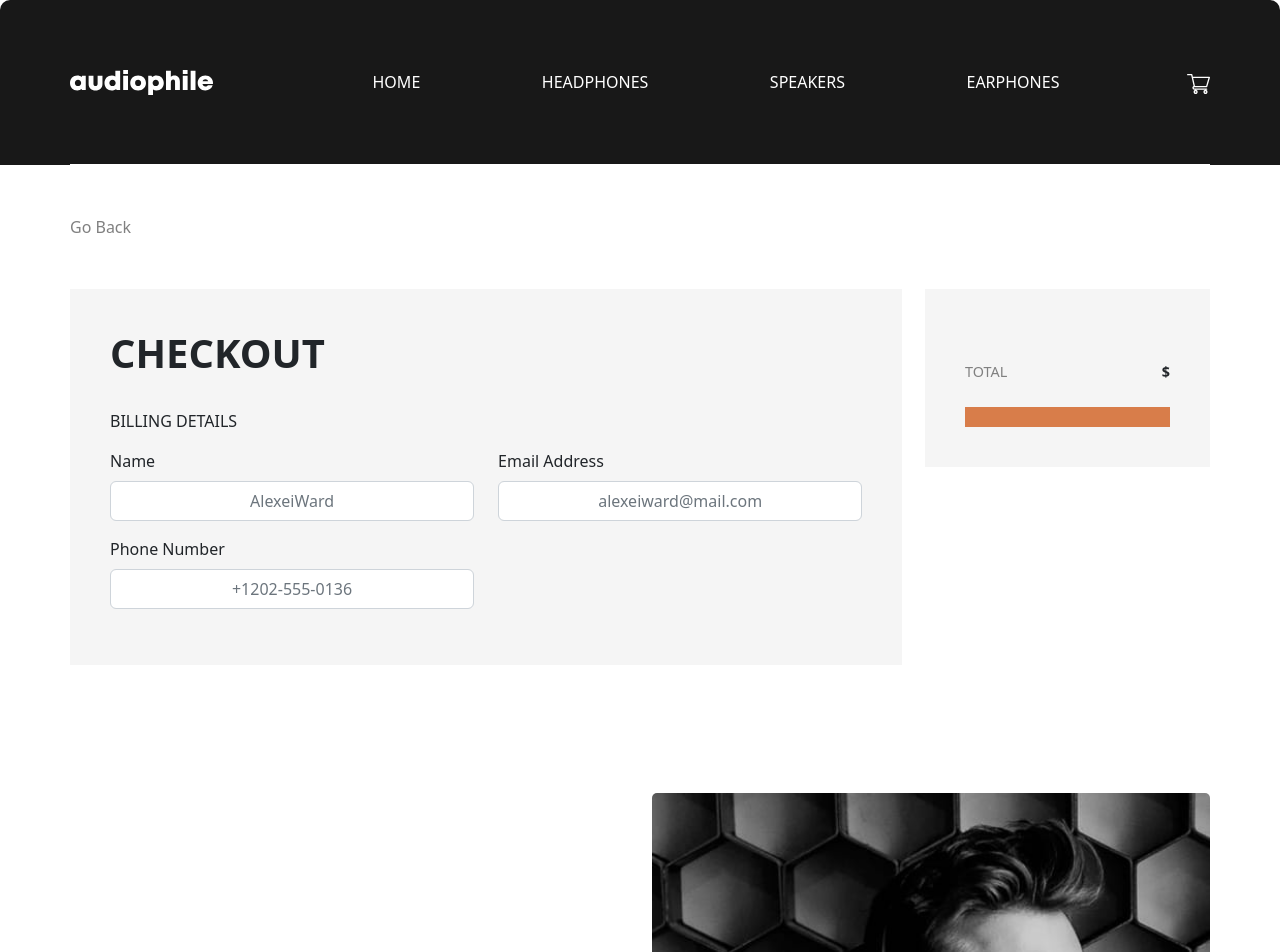
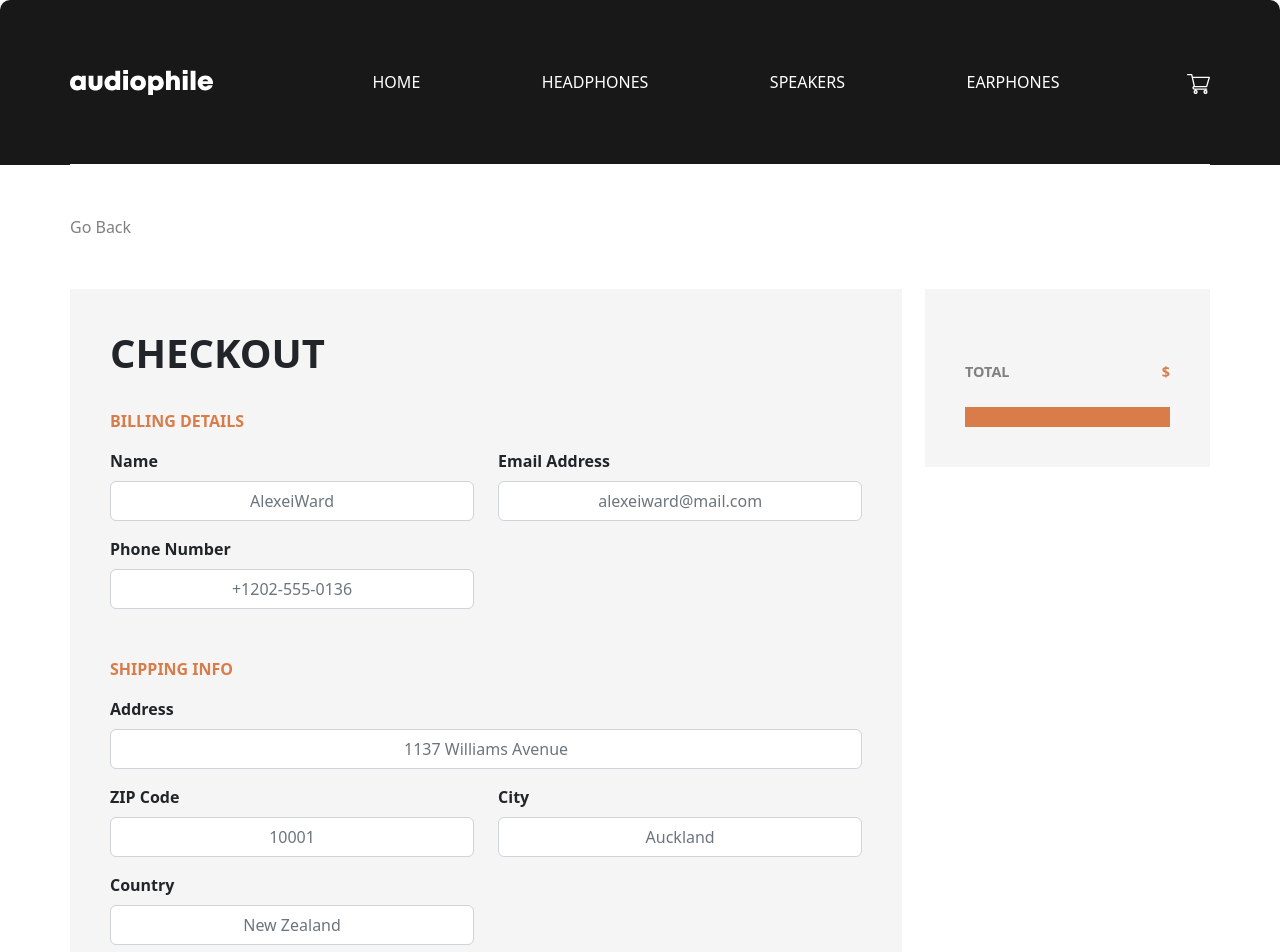
Before and after one commit to AnWang719/Audiophile, a React (Create React App) app: page /checkOut in a window 1280 px wide. Shown: the top 952 px of the page. Built offline with nearby package versions, Linux system fonts and the light colour scheme.

Commit message:
working on checkout

```diff
--- a/src/App.css
+++ b/src/App.css
@@ -20,6 +20,14 @@
   box-shadow: none !important;
 }
 
+.form-control:focus {
+  border-color: #d87d4a !important;
+}
+
+.form-label {
+  font-weight: 600;
+}
+
 @media (min-width: 1199.98px) {
   .nav-link {
     padding-left: 40px !important;
--- a/src/components/cart/CheckOut.js
+++ b/src/components/cart/CheckOut.js
@@ -10,9 +10,10 @@ function CheckOut() {
       <Container className={classes.checkoutForm}>
         <div className={classes.shippingDetails}>
           <h1>CHECKOUT</h1>
-          <div>
-            <p>BILLING DETAILS</p>
-            <Form>
+          <Form>
+            <div className={classes.billingInfo}>
+              <p>BILLING DETAILS</p>
+
               <Row>
                 <Col sm={12} md={6}>
                   <Form.Group className="mb-3" controlId="formName">
@@ -40,8 +41,47 @@ function CheckOut() {
                 </Col>
                 <Col sm={12} md={6}></Col>
               </Row>
-            </Form>
-          </div>
+            </div>
+
+            <div className={classes.shippingInfo}>
+              <p>SHIPPING INFO</p>
+              <Row>
+                <Col>
+                  <Form.Group className="mb-3" controlId="formAdress">
+                    <Form.Label>Address</Form.Label>
+                    <Form.Control
+                      type="text"
+                      placeholder="1137 Williams Avenue"
+                    />
+                  </Form.Group>
+                </Col>
+              </Row>
+              <Row>
+                <Col sm={12} md={6}>
+                  <Form.Group className="mb-3" controlId="formZipCode">
+                    <Form.Label>ZIP Code</Form.Label>
+                    <Form.Control type="number" placeholder="10001" />
+                  </Form.Group>
+                </Col>
+                <Col sm={12} md={6}>
+                  <Form.Group className="mb-3" controlId="formCity">
+                    <Form.Label>City</Form.Label>
+                    <Form.Control type="text" placeholder="Auckland" />
+                  </Form.Group>
+                </Col>
+              </Row>
+
+              <Row>
+                <Col sm={12} md={6}>
+                  <Form.Group className="mb-3" controlId="formCountry">
+                    <Form.Label>Country</Form.Label>
+                    <Form.Control type="text" placeholder="New Zealand" />
+                  </Form.Group>
+                </Col>
+                <Col sm={12} md={6}></Col>
+              </Row>
+            </div>
+          </Form>
         </div>
         <div className={classes.cartDetails}>
           <CartList />
--- a/src/components/cart/CheckOut.module.css
+++ b/src/components/cart/CheckOut.module.css
@@ -2,8 +2,20 @@
   margin-bottom: 2rem;
 }
 
-.checkoutForm {
-  height: 100%;
+.checkoutForm p {
+  color: #d87d4a;
+  font-weight: 600;
+}
+
+.checkoutForm input:focus {
+  outline: #d87d4a;
+}
+.billingInfo {
+  margin-bottom: 2rem;
+}
+
+.shippingInfo {
+  margin-bottom: 2rem;
 }
 
 .shippingDetails {
```
